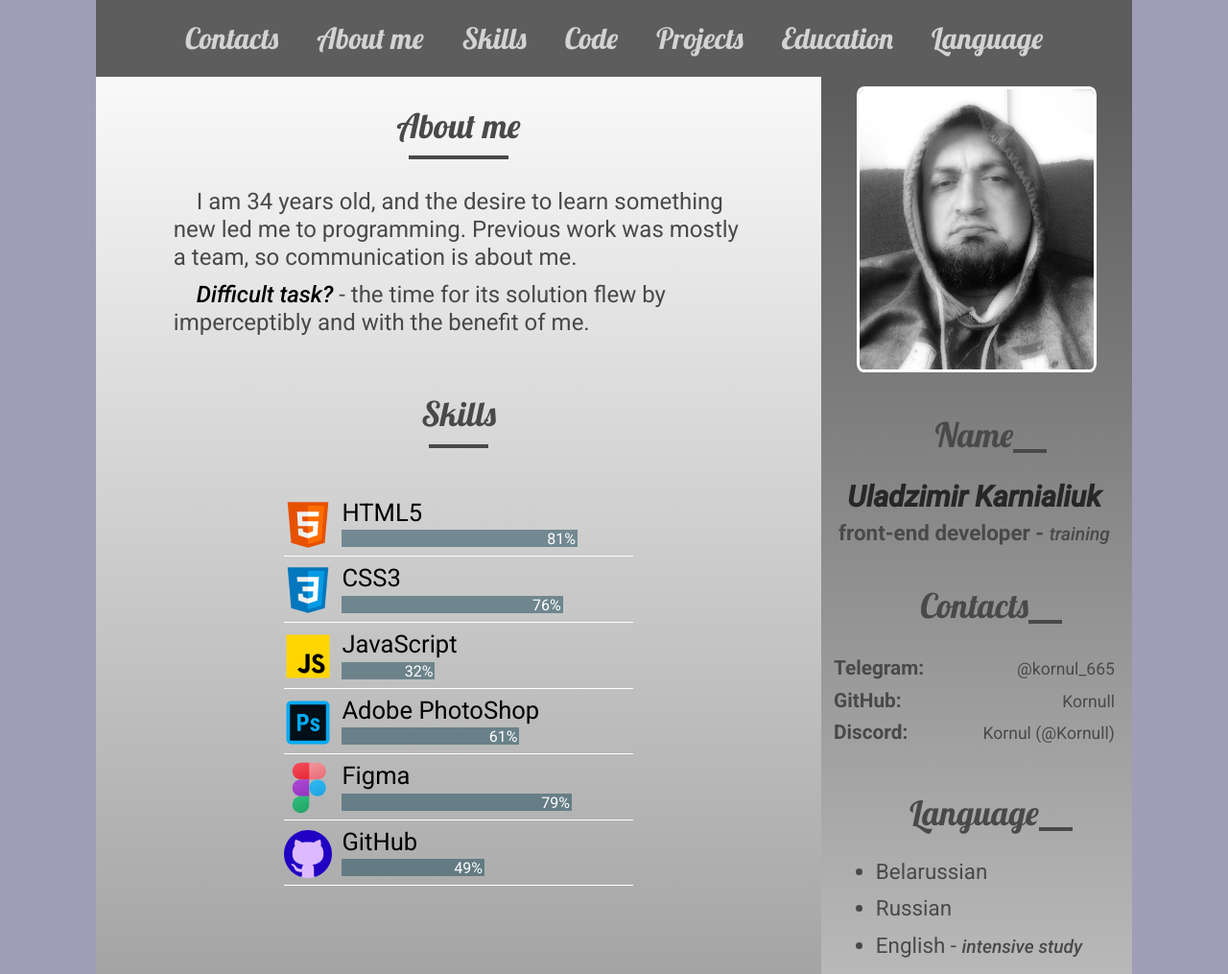
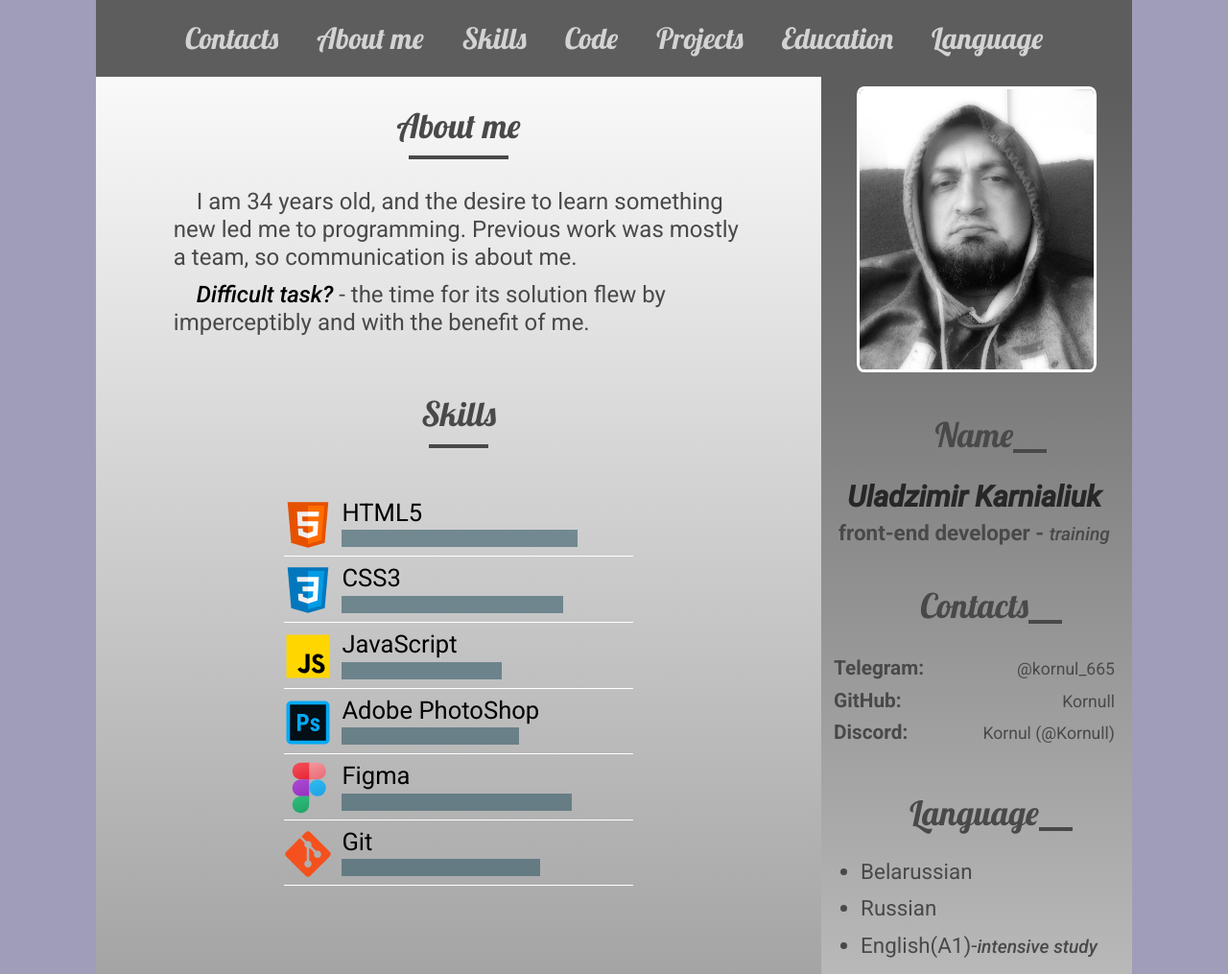
Before and after one commit to Kornull/rsschool-cv, a plain HTML site: page rsschool-cv/index.html in a window 1280 px wide. Shown: the top 1015 px of the page at 96% size. Drawn offline with Linux system fonts and the light colour scheme.

Commit message:
fix: move CV to folder

```diff
--- a/style.css
+++ b/rsschool-cv/assets/css/style.css
@@ -330,7 +330,7 @@ section {
 }
 
 .skill--js {
-  width: 32%;
+  width: 55%;
 }
 
 .skill--photoshop {
@@ -342,7 +342,7 @@ section {
 }
 
 .skill--git {
-  width: 49%;
+  width: 68%;
 }
 
 /* Code
--- a/index.html
+++ b/rsschool-cv/index.html
@@ -8,7 +8,7 @@
   <link
     href="https://fonts.googleapis.com/css2?family=Lobster&family=Roboto:ital,wght@0,400;0,700;0,900;1,500&display=swap"
     rel="stylesheet">
-  <link rel="stylesheet" href="./style.css">
+  <link rel="stylesheet" href="./assets/css/style.css">
   <title>CV</title>
 </head>
 
@@ -75,7 +75,6 @@
                 <div class="skill__name">HTML5</div>
                 <img class="skill__icon" src="./assets/img/logo/html.svg" alt="html">
                 <div class="skill__progress skill--html">
-                  <p>81%</p>
                 </div>
               </li>
 
@@ -83,7 +82,6 @@
                 <img class="skill__icon" src="./assets/img/logo/css3.svg" alt="css">
                 <div class="skill__name">CSS3</div>
                 <div class="skill__progress skill--css">
-                  <p>76%</p>
                 </div>
               </li>
 
@@ -91,7 +89,6 @@
                 <img class="skill__icon" src="./assets/img/logo/javascript.svg" alt="javascript">
                 <div class="skill__name">JavaScript</div>
                 <div class="skill__progress skill--js">
-                  <p>32%</p>
                 </div>
               </li>
 
@@ -99,7 +96,6 @@
                 <img class="skill__icon" src="./assets/img/logo/photoshop.svg" alt="photoshop">
                 <div class="skill__name">Adobe PhotoShop</div>
                 <div class="skill__progress skill--photoshop">
-                  <p>61%</p>
                 </div>
               </li>
 
@@ -107,15 +103,13 @@
                 <img class="skill__icon" src="./assets/img/logo/figma.svg" alt="figma">
                 <div class="skill__name">Figma</div>
                 <div class="skill__progress skill--figma">
-                  <p>79%</p>
                 </div>
               </li>
 
               <li class="skill__inner">
-                <img class="skill__icon" src="./assets/img/logo/github.svg" alt="github">
-                <div class="skill__name">GitHub</div>
+                <img class="skill__icon" src="./assets/img/logo/git.svg" alt="github">
+                <div class="skill__name">Git</div>
                 <div class="skill__progress skill--git">
-                  <p>49%</p>
                 </div>
               </li>
 
@@ -223,7 +217,7 @@
           <ul>
             <li>Belarussian</li>
             <li>Russian</li>
-            <li>English - <span>intensive study</span></li>
+            <li>English(A1)-<span>intensive study</span></li>
           </ul>
         </div>
 
```
Also changed, not shown: rsschool-cv/assets/img/foto1.jpg (renamed from assets/img/foto1.jpg), rsschool-cv/assets/img/logo/css3.svg (renamed from assets/img/logo/css3.svg), rsschool-cv/assets/img/logo/figma.svg (renamed from assets/img/logo/figma.svg), rsschool-cv/assets/img/logo/git-footer.svg (renamed from assets/img/logo/git-footer.svg), rsschool-cv/assets/img/logo/git.svg (added), rsschool-cv/assets/img/logo/github.svg (renamed from assets/img/logo/github.svg), rsschool-cv/assets/img/logo/html.svg (renamed from assets/img/logo/html.svg), rsschool-cv/assets/img/logo/javascript.svg (renamed from assets/img/logo/javascript.svg), rsschool-cv/assets/img/logo/photoshop.svg (renamed from assets/img/logo/photoshop.svg), rsschool-cv/assets/img/logo/rs_school_js.svg (renamed from assets/img/logo/rs_school_js.svg), rsschool-cv/assets/img/project_img/cv.png (renamed from assets/img/project_img/cv.png), 3 other files.
